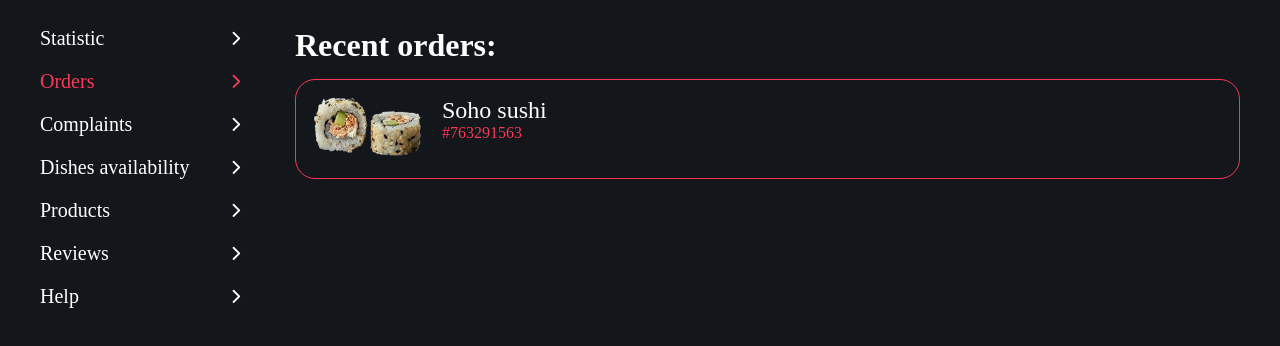
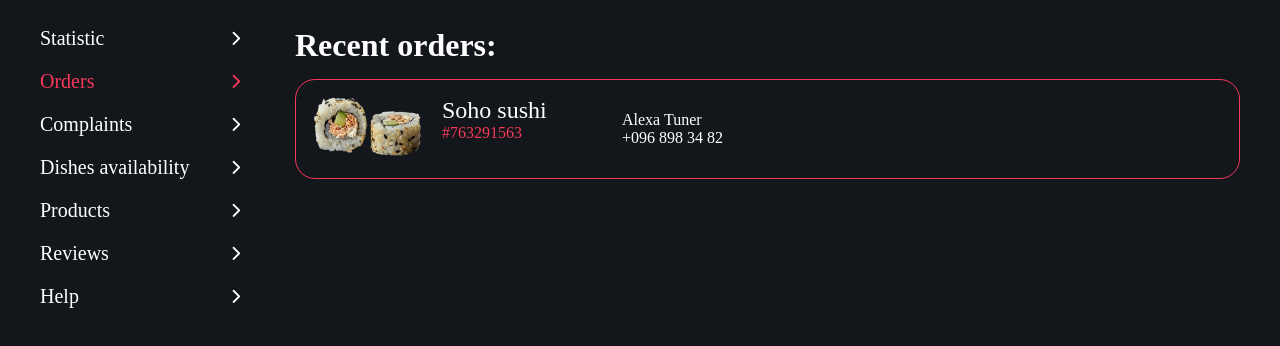
Before and after one commit to ZubalYana/Yorokobi, a website: page public/admin/index.html in a window 1280 px wide. Both pictures are taken after a click on the element "Orders". Shown: the part 90-436 px from the top of the page. Drawn offline with nearby package versions, Linux system fonts and the light colour scheme; a web font is replaced by a local one.

Commit message:
add the customer's info to the order

```diff
--- a/public/admin/main.js
+++ b/public/admin/main.js
@@ -168,6 +168,10 @@ $('#orders').click(()=>{
     <div class="order_dishName">Soho sushi</div>
     <div class="order_id">#763291563</div>
 </div>
+<div class="order_customerInfo">
+<div class="order_customerName">Alexa Tuner</div>
+<div class="order_customerPhone">+096 898 34 82</div>
+</div>
 
     </div>
     </div>
--- a/public/admin/style.scss
+++ b/public/admin/style.scss
@@ -223,6 +223,23 @@
                                 color: #F73859;
                             }
                         }
+                        .order_customerInfo{
+                            width: 180px;
+                            display: flex;
+                            flex-direction: column;
+                            align-items: flex-start;
+                            justify-content: center;
+                            color: #fff;
+                            padding-left: 40px;
+                            .order_customerName{
+                                font-size: 16px;
+                                font-weight: 500;
+                            }
+                            .order_customerPhone{
+                                font-size: 16px;
+                                font-weight: 200;
+                            }
+                        }
 
                     }
                 }
```
Also changed, not shown: public/admin/style.css, 1 other file.
